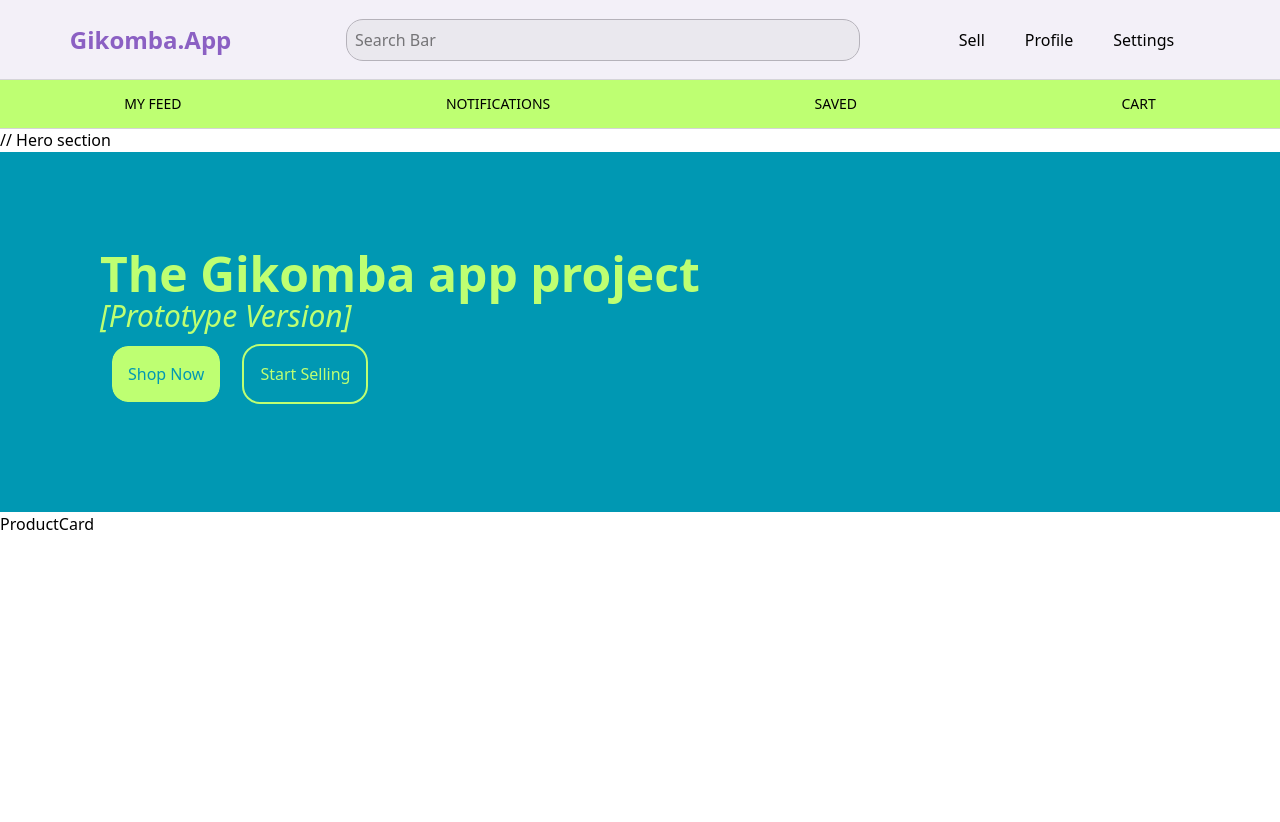
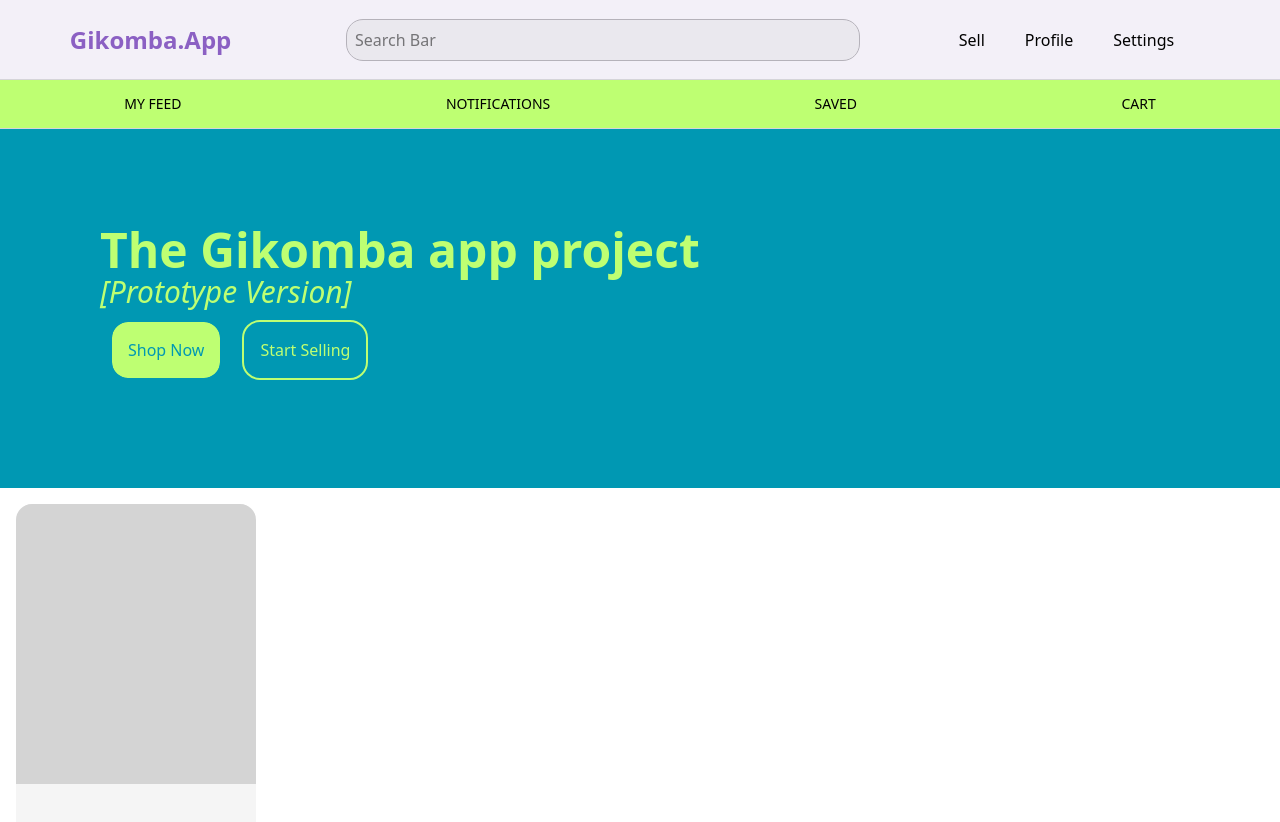
Before and after one commit to gikombaapp/gikapp-prototype, a React (Vite) app: page / in a window 1280 px wide. Shown: the top 822 px of the page. Before the commit the page ends 800 px from the top, so only its background shows below. Built offline with nearby package versions, Linux system fonts and the light colour scheme.

Commit message:
make navbar sticky and start product card design

```diff
--- a/src/App.jsx
+++ b/src/App.jsx
@@ -1,4 +1,4 @@
-import { useState } from 'react'
+// import { useState } from 'react'
 import Home from './pages/Home'
 import Navbar from './components/Navbar'
 
--- a/src/components/Navbar.jsx
+++ b/src/components/Navbar.jsx
@@ -2,7 +2,7 @@ import React from "react";
 
 function Navbar() {
   return (
-    <nav className="flex flex-col bg-[#F3F0F8] w-full">
+    <nav className="flex flex-col bg-[#F3F0F8] w-full sticky top-0">
       <div className="flex flex-row bg-[#F3F0F8]  px-3 py-5 w-full justify-around items-center">
         <span className="text-2xl text-[#8B60C3] font-bold">Gikomba.App</span>
         <input type="text" className="w-[40vw] h-fit py-2 pl-2 rounded-2xl outline outline-[#b5b2ba] bg-[#eae8ee]" placeholder="Search Bar"/>
--- a/src/components/ProductCard.jsx
+++ b/src/components/ProductCard.jsx
@@ -2,7 +2,14 @@ import React from 'react'
 
 function ProductCard() {
   return (
-    <div>ProductCard</div>
+    <div className='flex flex-col h-100 w-60 bg-neutral-100 rounded-2xl m-4'>
+      <div className='bg-neutral-300 h-70 w-full rounded-t-2xl'>
+        {/* Img section */}
+      </div>
+      <div>
+        {/* Description */}
+      </div>
+    </div>
   )
 }
 
--- a/src/pages/Home.jsx
+++ b/src/pages/Home.jsx
@@ -4,18 +4,26 @@ import ProductCard from "../components/ProductCard";
 function Home() {
   return (
     <>
-        // Hero section
-        <header className="flex flex-col justify-center w-full h-[45vh] bg-[#0098B3] pl-25">
-            <h1 className="text-5xl font-bold text-[#BEFF72]">The Gikomba app project</h1>
-            <h2 className="text-3xl font-light italic text-[#BEFF72]">[Prototype Version]</h2>
-            <div>
-            <button className="bg-[#BEFF72] text-[#0098B3] p-4 m-3 rounded-2xl hover:cursor-pointer outline-2 hover:outline-[#BEFF72] hover:text-[#BEFF72] hover:bg-[#0098B3]">Shop Now</button>
-            <button className="bg-[#0098B3] text-[#BEFF72] p-4 m-3 rounded-2xl hover:cursor-pointer outline-2 outline-[#BEFF72] hover:text-[#0098B3] hover:bg-[#BEFF72]">Start Selling</button>
-            </div>
-        </header>
+      {/* Hero section */}
+      <header className="flex flex-col justify-center w-full h-[45vh] bg-[#0098B3] pl-25">
+        <h1 className="text-5xl font-bold text-[#BEFF72]">
+          The Gikomba app project
+        </h1>
+        <h2 className="text-3xl font-light italic text-[#BEFF72]">
+          [Prototype Version]
+        </h2>
         <div>
-            <ProductCard/>
+          <button className="bg-[#BEFF72] text-[#0098B3] p-4 m-3 rounded-2xl hover:cursor-pointer outline-2 hover:outline-[#BEFF72] hover:text-[#BEFF72] hover:bg-[#0098B3]">
+            Shop Now
+          </button>
+          <button className="bg-[#0098B3] text-[#BEFF72] p-4 m-3 rounded-2xl hover:cursor-pointer outline-2 outline-[#BEFF72] hover:text-[#0098B3] hover:bg-[#BEFF72]">
+            Start Selling
+          </button>
         </div>
+      </header>
+      <div>
+        <ProductCard />
+      </div>
     </>
   );
 }
```
